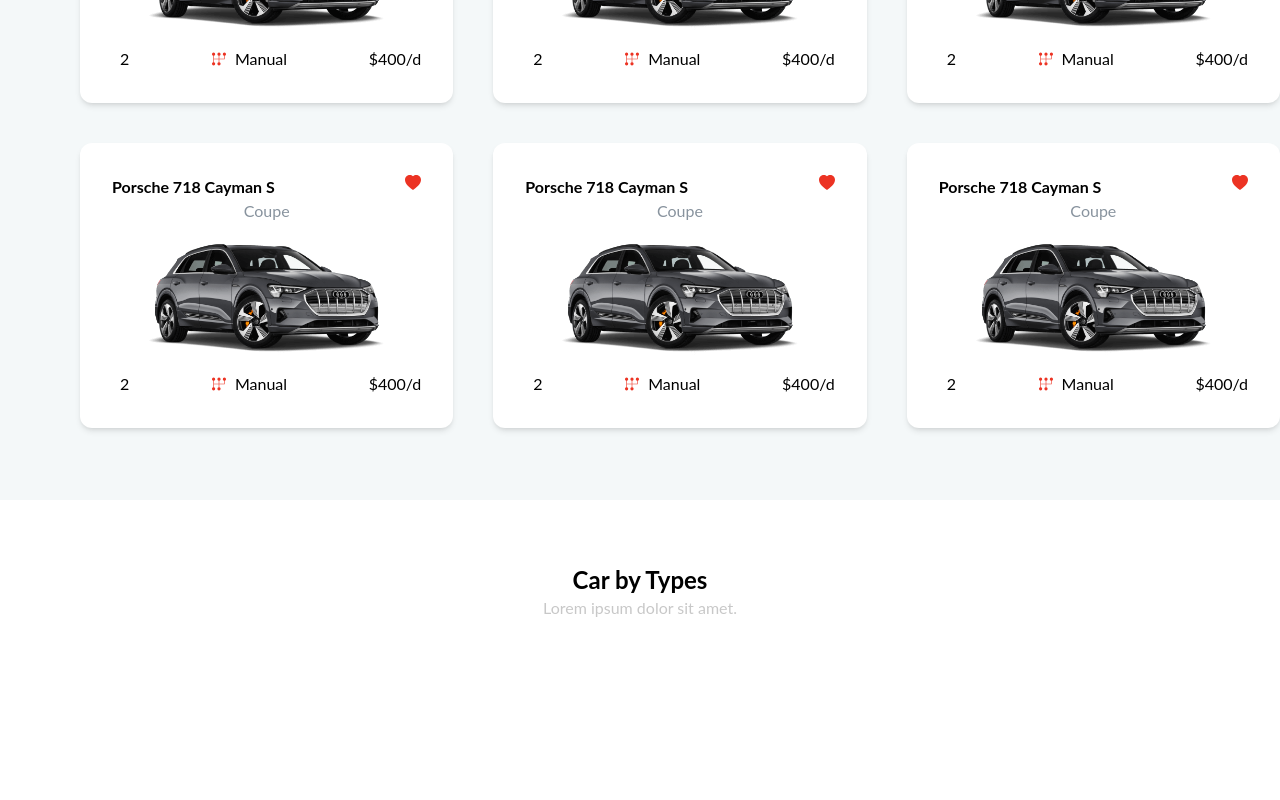
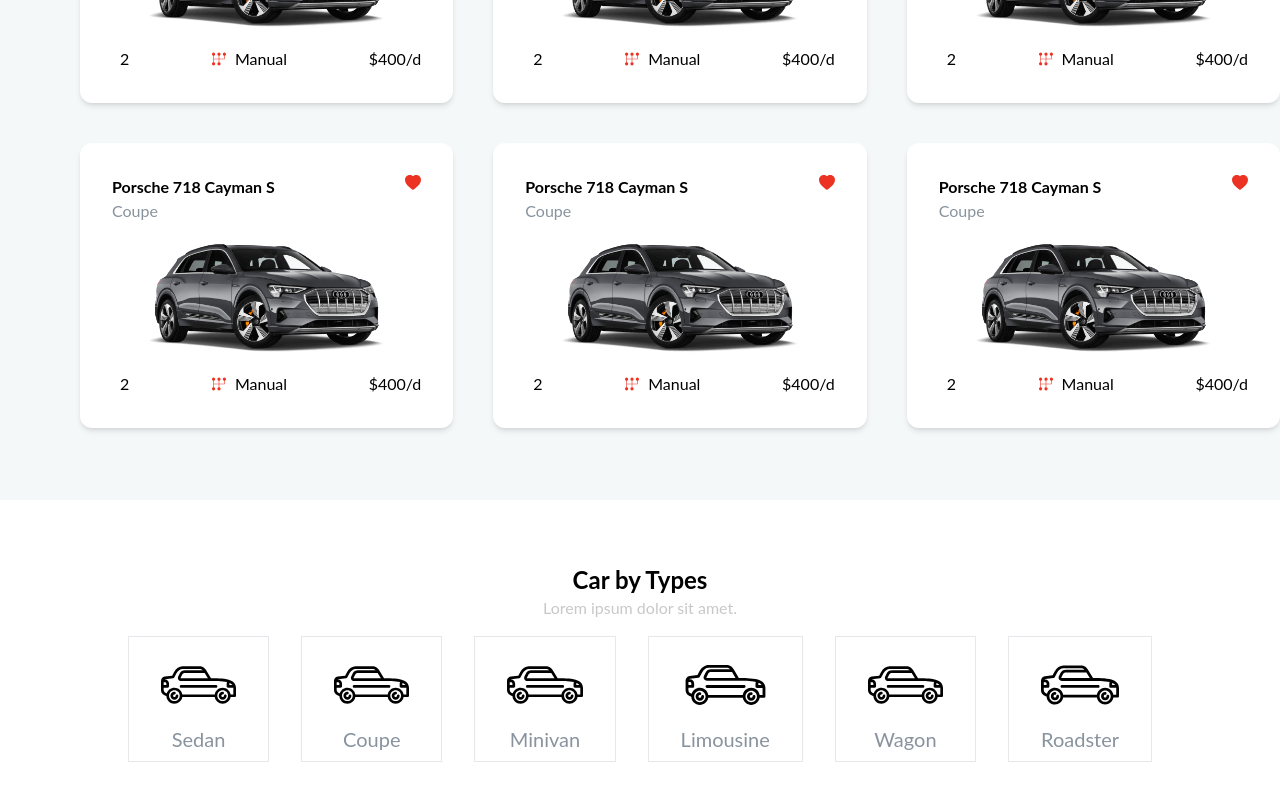
Before and after one commit to MockingJay-TC/customer-imperial_shuttle, a React (Create React App) app: page / in a window 1280 px wide. Shown: the part 1206-2006 px from the top of the page. Before the commit the page ends 1890 px from the top, so only its background shows below. Built offline with nearby package versions, Linux system fonts and the light colour scheme.

Commit message:
car type done

```diff
--- a/public/assets/css/style.css
+++ b/public/assets/css/style.css
@@ -275,6 +275,8 @@
   height: 700px;
 }
 
+
+
 @media (max-height: 500px) {
   .slider-wrapper,
   .slide {
--- a/src/Views/Home/Home.jsx
+++ b/src/Views/Home/Home.jsx
@@ -3,7 +3,7 @@
 import Offer from "../../components/Offer/Offer";
 import Search from "../../components/Search/Search";
 import CarCard from "../../components/CarCard/CarCard";
-import { Link } from "react-router-dom";
+import CarType from "../../components/CarType/CarType";
 
 const Home = () => {
   return (
@@ -58,13 +58,14 @@
           <h2 className="text-2xl font-bold">Car by Types</h2>
           <p className="text-[#c8c8c8]">Lorem ipsum dolor sit amet.</p>
           {/* container */}
-          <div>
+          <div className="flex items-center justify-between max-w-5xl mx-auto my-4 gap-8">
             {/* car type */}
-            <Link to="/">
-              <i className="">
-
-              </i>
-            </Link>
+            <CarType car="Sedan" />
+            <CarType car="Coupe" />
+            <CarType car="Minivan" />
+            <CarType car="Limousine" />
+            <CarType car=" Wagon" />
+            <CarType car="Roadster" />
           </div>
         </div>
       </div>
--- a/src/components/CarCard/CarCard.jsx
+++ b/src/components/CarCard/CarCard.jsx
@@ -16,7 +16,7 @@
           <h2 className="font-bold">Porsche 718 Cayman S</h2>
           <BsHeartFill className="text-[#ec3323]" />
         </div>
-        <p className="text-[#88939e]">Coupe</p>
+        <p className="text-[#88939e] text-left">Coupe</p>
         {/* image */}
         <img src="assets/images/1.png" className="my-4 px-6" alt="Car" />
         {/* settings */}
--- /dev/null
+++ b/src/components/CarType/CarType.jsx
@@ -0,0 +1,19 @@
+import React from "react";
+import { Link } from "react-router-dom";
+
+const CarType = ({ car }) => {
+  return (
+    <Link to="/car-listing" className="group border px-8 py-2 hover:bg-[#88939e] hover:shadow-xl hover:border-none hover:scale-110 transition ease-in-out duration-500 delay-100">
+      <div className="group-hover:text-white">
+        <img
+          src="assets/images/sedan.svg"
+          alt="CarType"
+          className="w-28 h-20 group-hover:text-white text-white"
+        />
+        <h3 className="text-[#88939e] group-hover:text-white text-xl">{car}</h3>
+      </div>
+    </Link>
+  );
+};
+
+export default CarType;
```
Also changed, not shown: public/assets/images/sedan.svg (added).
